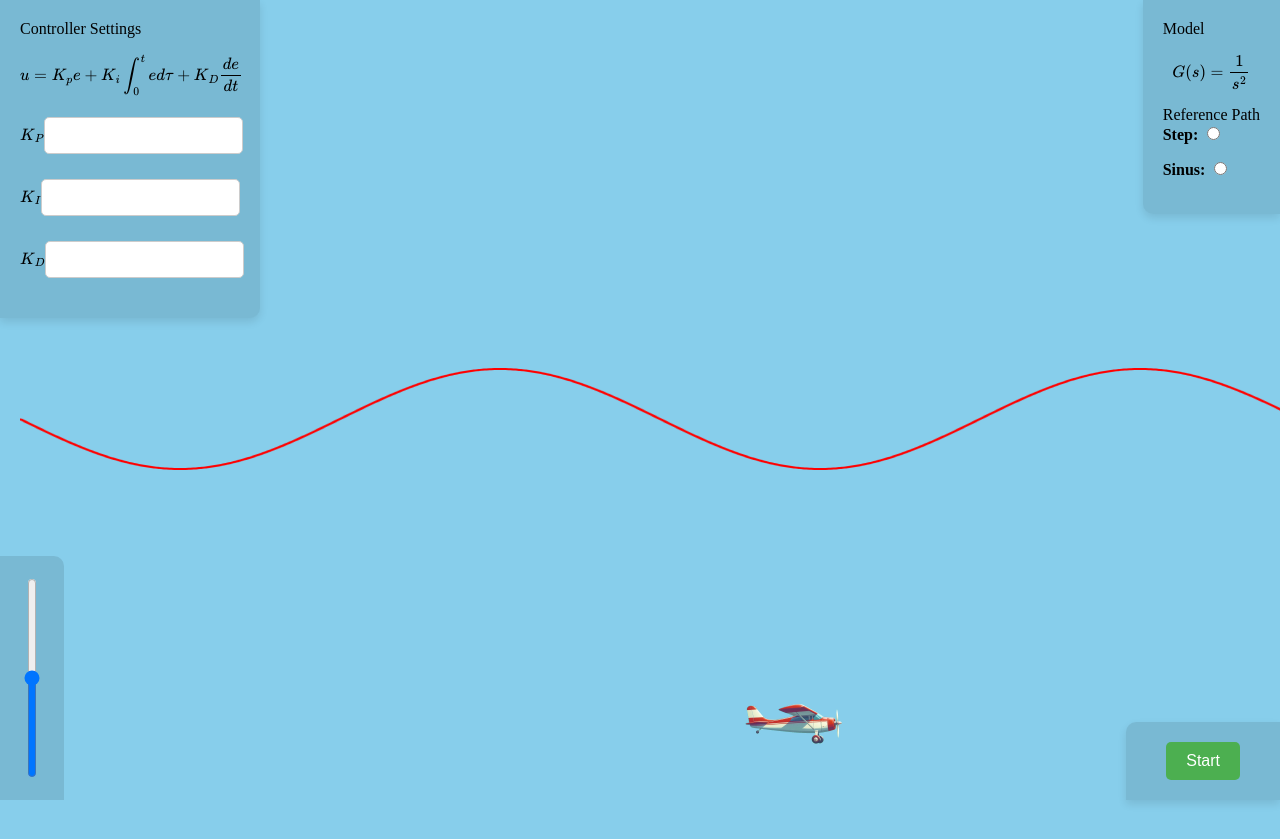
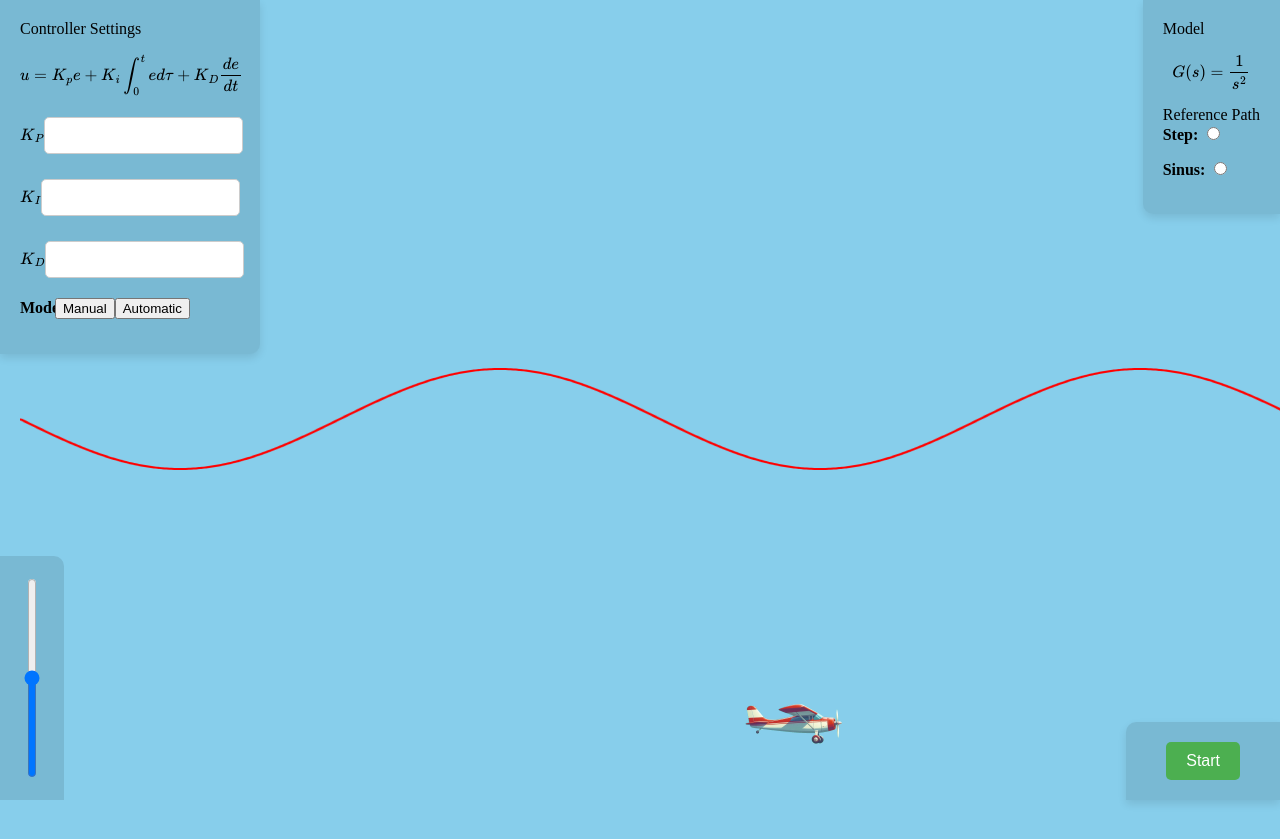
Before and after one commit to flashy85/AirplaneGame, a plain HTML site: page index.html in a window 1280 px wide. Shown: the top 839 px of the page. Drawn offline with nearby package versions, Linux system fonts and the light colour scheme.

Commit message:
Added buttons

```diff
--- a/index.html
+++ b/index.html
@@ -26,6 +26,11 @@
         <div class="input_group">
             <label for="D_value">$$K_D$$</label>
             <input type="number" id="D_ctrl" name="D_ctrl">
+        </div>
+        <div class="input_group">
+            <label for="mode">Mode</label>
+            <button id="manual_btn" onclick="setMode('manual')">Manual</button>
+            <button id="auto_btn" onclick="setMode('auto')">Automatic</button>
         </div>
     </div>
     <div class="ReferencePath">
```
